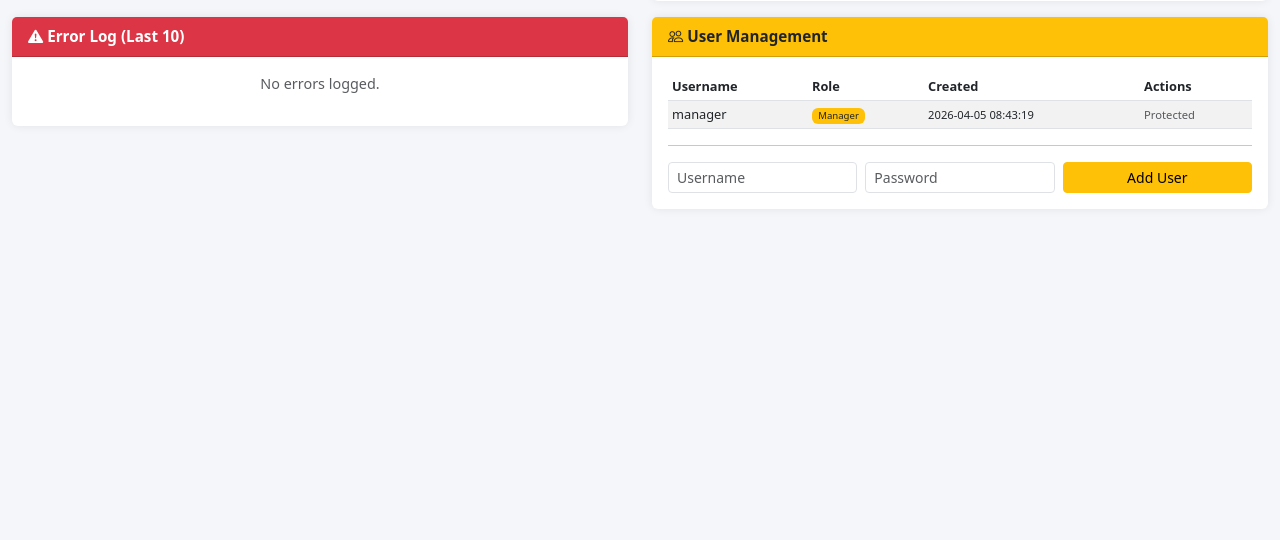
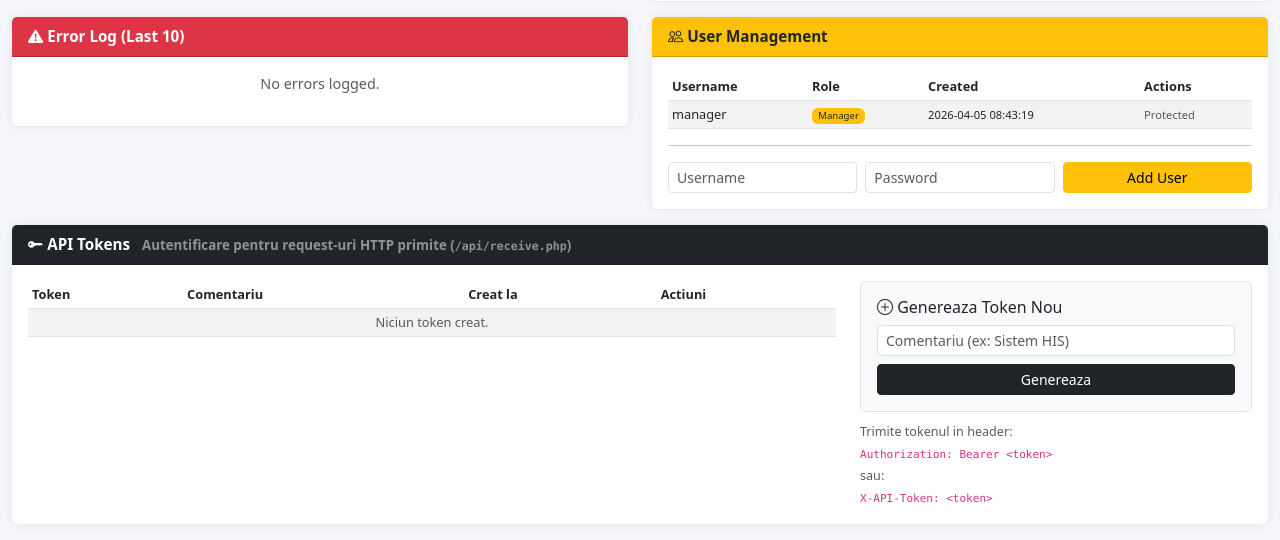
Before and after one commit to shuffless/hunedoara, a PHP site: page /dashboard.php in a window 1280 px wide. Shown: the part 426-966 px from the top of the page. Before the commit the page ends 619 px from the top, so only its background shows below. Run offline with PHP 8.4, Linux system fonts and the light colour scheme; a user stored in the database is signed in; data comes from the database, SQL or seed files in the repository; both versions use the stored data as it was after the commit; data that the repository does not hold is empty; some libraries are stand-ins or nearby versions.

Commit message:
Add API token authentication for incoming HTTP requests
- New api_tokens table (token, comment, created_at)
- api/receive.php now requires a valid token via Authorization: Bearer or X-API-Token header
- New api/tokens.php endpoint for token CRUD (manager only)
- validateApiToken() and getApiTokens() helpers in functions.php
- Dashboard tokens panel: generate, copy, delete tokens (manager only)
- .htaccess passes Authorization header through to PHP

```diff
--- a/assets/js/app.js
+++ b/assets/js/app.js
@@ -292,4 +292,98 @@ $(document).ready(function () {
         return str.replace(/&/g, '&amp;').replace(/</g, '&lt;')
             .replace(/>/g, '&gt;').replace(/"/g, '&quot;');
     }
+
+    // --- API Token Management ---
+
+    $('#add-token-form').on('submit', function (e) {
+        e.preventDefault();
+        var comment = $('#new-token-comment').val().trim();
+        var btn = $(this).find('button[type=submit]');
+        btn.prop('disabled', true).text('Se genereaza...');
+
+        $.ajax({
+            url: 'api/tokens.php',
+            method: 'POST',
+            contentType: 'application/json',
+            data: JSON.stringify({ action: 'add', comment: comment }),
+            success: function (res) {
+                if (res.success) {
+                    // Remove empty-state row if present
+                    $('#tokens-empty-row').remove();
+
+                    var row = '<tr id="token-row-' + res.token_id + '">'
+                        + '<td>'
+                        + '<code>' + escapeHtml(res.token.substring(0, 8)) + '...</code>'
+                        + ' <button class="btn btn-sm btn-outline-secondary copy-token-btn ms-1 py-0"'
+                        + ' data-token="' + escapeHtml(res.token) + '" title="Copiaza token">'
+                        + '<i class="bi bi-clipboard"></i></button>'
+                        + '</td>'
+                        + '<td>' + escapeHtml(res.comment || '—') + '</td>'
+                        + '<td><small>' + escapeHtml(res.created_at) + '</small></td>'
+                        + '<td><button class="btn btn-sm btn-outline-danger delete-token-btn"'
+                        + ' data-token-id="' + res.token_id + '">'
+                        + '<i class="bi bi-trash"></i></button></td>'
+                        + '</tr>';
+                    $('#tokens-table tbody').prepend(row);
+
+                    $('#new-token-comment').val('');
+                    alert('Token generat. Copiaza-l acum:\n\n' + res.token);
+                } else {
+                    alert('Eroare: ' + (res.error || 'Unknown error'));
+                }
+            },
+            error: function () {
+                alert('Eroare de retea.');
+            },
+            complete: function () {
+                btn.prop('disabled', false).text('Genereaza');
+            }
+        });
+    });
+
+    $(document).on('click', '.copy-token-btn', function () {
+        var token = $(this).data('token');
+        if (navigator.clipboard) {
+            navigator.clipboard.writeText(token).then(function () {
+                alert('Token copiat in clipboard.');
+            });
+        } else {
+            prompt('Copiaza tokenul:', token);
+        }
+    });
+
+    $(document).on('click', '.delete-token-btn', function () {
+        var tokenId = $(this).data('token-id');
+        if (!confirm('Stergi acest token? Sistemele care il folosesc nu vor mai putea trimite date.')) return;
+
+        var btn = $(this);
+        btn.prop('disabled', true);
+
+        $.ajax({
+            url: 'api/tokens.php',
+            method: 'POST',
+            contentType: 'application/json',
+            data: JSON.stringify({ action: 'delete', token_id: tokenId }),
+            success: function (res) {
+                if (res.success) {
+                    $('#token-row-' + tokenId).addClass('fade-out');
+                    setTimeout(function () {
+                        $('#token-row-' + tokenId).remove();
+                        if ($('#tokens-table tbody tr').length === 0) {
+                            $('#tokens-table tbody').html(
+                                '<tr id="tokens-empty-row"><td colspan="4" class="text-muted text-center">Niciun token creat.</td></tr>'
+                            );
+                        }
+                    }, 500);
+                } else {
+                    alert('Eroare: ' + (res.error || 'Unknown error'));
+                    btn.prop('disabled', false);
+                }
+            },
+            error: function () {
+                alert('Eroare de retea.');
+                btn.prop('disabled', false);
+            }
+        });
+    });
 });
--- a/dashboard.php
+++ b/dashboard.php
@@ -9,6 +9,9 @@ $allocatedPatients = getAllocatedPatients();
 // Get users list
 $db = getDB();
 $users = $db->query('SELECT id, username, is_manager, created_at FROM users ORDER BY created_at ASC')->fetchAll();
+
+// Get API tokens (manager only)
+$tokens = isManager() ? getApiTokens() : [];
 ?>
 
 <div class="row">
@@ -288,6 +291,77 @@ $users = $db->query('SELECT id, username, is_manager, created_at FROM users ORDE
     </div>
 </div>
 
+<?php if (isManager()): ?>
+<div class="row">
+    <div class="col-12 mb-3">
+        <div class="card">
+            <div class="card-header bg-dark text-white">
+                <i class="bi bi-key-fill"></i> API Tokens
+                <small class="text-white-50 ms-2">Autentificare pentru request-uri HTTP primite (<code class="text-white-50">/api/receive.php</code>)</small>
+            </div>
+            <div class="card-body">
+                <div class="row">
+                    <div class="col-lg-8">
+                        <table class="table table-sm table-striped" id="tokens-table">
+                            <thead>
+                                <tr><th>Token</th><th>Comentariu</th><th>Creat la</th><th>Actiuni</th></tr>
+                            </thead>
+                            <tbody>
+                                <?php if (empty($tokens)): ?>
+                                <tr id="tokens-empty-row">
+                                    <td colspan="4" class="text-muted text-center">Niciun token creat.</td>
+                                </tr>
+                                <?php endif; ?>
+                                <?php foreach ($tokens as $tok): ?>
+                                <tr id="token-row-<?= $tok['id'] ?>">
+                                    <td>
+                                        <code><?= htmlspecialchars(substr($tok['token'], 0, 8)) ?>...</code>
+                                        <button class="btn btn-sm btn-outline-secondary copy-token-btn ms-1 py-0"
+                                                data-token="<?= htmlspecialchars($tok['token']) ?>"
+                                                title="Copiaza token">
+                                            <i class="bi bi-clipboard"></i>
+                                        </button>
+                                    </td>
+                                    <td><?= htmlspecialchars($tok['comment'] ?? '—') ?></td>
+                                    <td><small><?= htmlspecialchars($tok['created_at']) ?></small></td>
+                                    <td>
+                                        <button class="btn btn-sm btn-outline-danger delete-token-btn"
+                                                data-token-id="<?= $tok['id'] ?>">
+                                            <i class="bi bi-trash"></i>
+                                        </button>
+                                    </td>
+                                </tr>
+                                <?php endforeach; ?>
+                            </tbody>
+                        </table>
+                    </div>
+                    <div class="col-lg-4">
+                        <form id="add-token-form" class="border rounded p-3 bg-light">
+                            <h6><i class="bi bi-plus-circle"></i> Genereaza Token Nou</h6>
+                            <div class="mb-2">
+                                <input type="text" class="form-control form-control-sm" id="new-token-comment"
+                                       placeholder="Comentariu (ex: Sistem HIS)" maxlength="255">
+                            </div>
+                            <button type="submit" class="btn btn-sm btn-dark w-100">
+                                Genereaza
+                            </button>
+                        </form>
+                        <div class="mt-2">
+                            <small class="text-muted">
+                                Trimite tokenul in header:<br>
+                                <code>Authorization: Bearer &lt;token&gt;</code><br>
+                                sau:<br>
+                                <code>X-API-Token: &lt;token&gt;</code>
+                            </small>
+                        </div>
+                    </div>
+                </div>
+            </div>
+        </div>
+    </div>
+</div>
+<?php endif; ?>
+
 <!-- Cancel Reason Modal -->
 <div class="modal fade" id="cancelModal" tabindex="-1">
     <div class="modal-dialog">
--- a/includes/functions.php
+++ b/includes/functions.php
@@ -351,3 +351,28 @@ function getStats() {
 
     return $stats;
 }
+
+/**
+ * Validate an incoming API token against the database.
+ */
+function validateApiToken($token) {
+    if (empty($token)) {
+        return false;
+    }
+    try {
+        $db = getDB();
+        $stmt = $db->prepare('SELECT id FROM api_tokens WHERE token = ?');
+        $stmt->execute([$token]);
+        return $stmt->fetch() !== false;
+    } catch (Exception $e) {
+        return false;
+    }
+}
+
+/**
+ * Get all API tokens for display in the dashboard.
+ */
+function getApiTokens() {
+    $db = getDB();
+    return $db->query('SELECT id, token, comment, created_at FROM api_tokens ORDER BY created_at DESC')->fetchAll();
+}
```
Also changed, not shown: api/receive.php (+19 -0 lines), api/tokens.php (added, +70 -0 lines), db.sql (+9 -0 lines), .htaccess.
